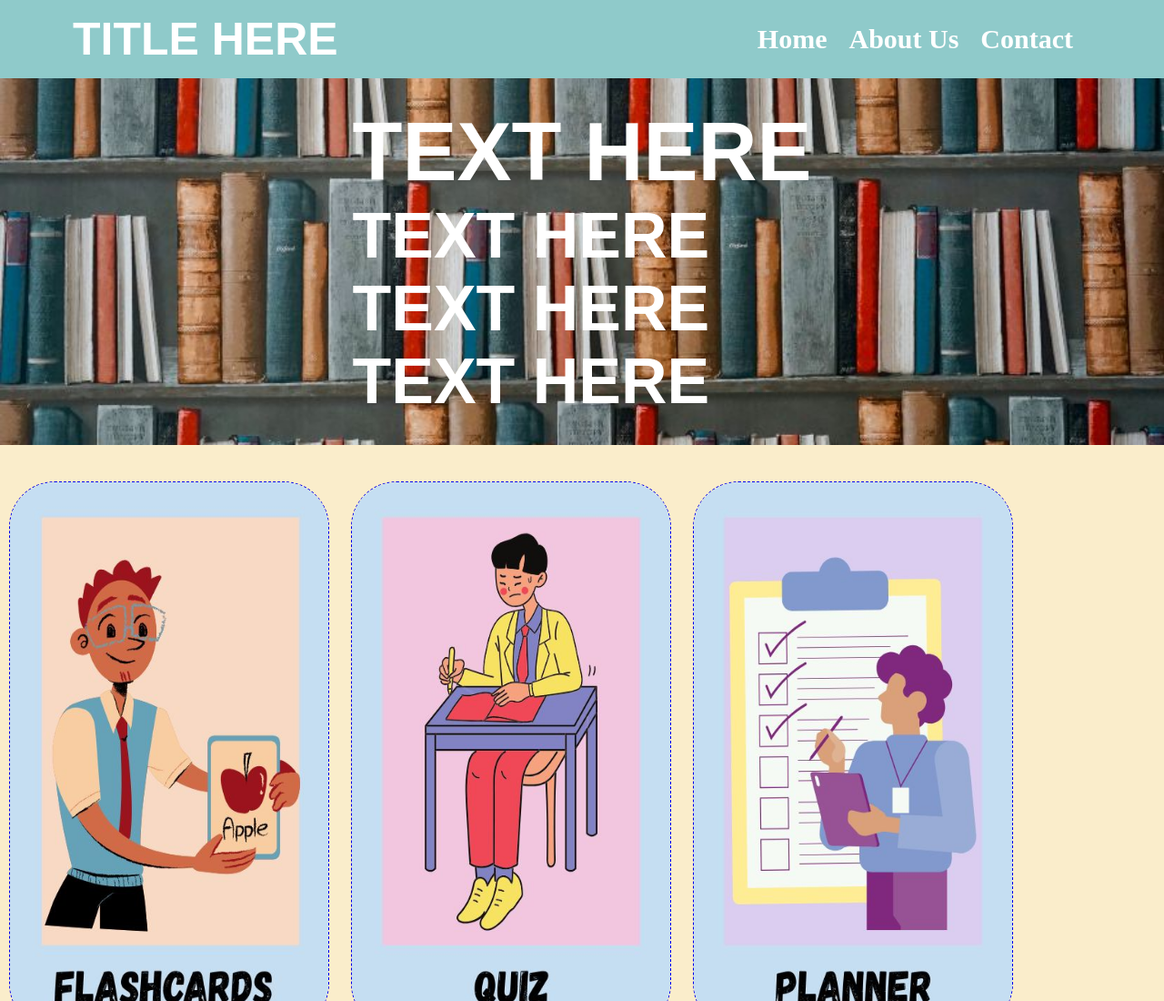
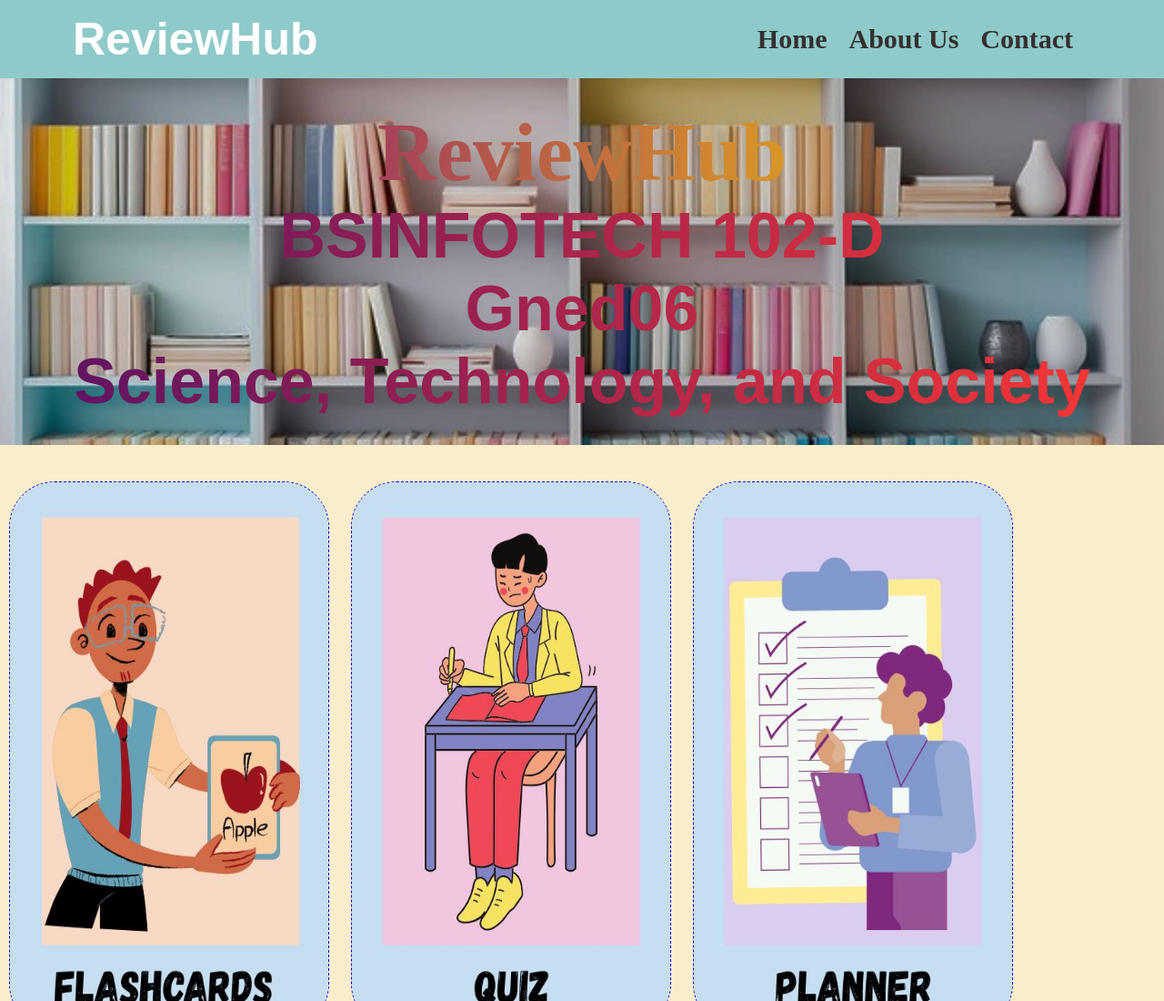
Before and after one commit to nygmark/ReviewHub, a plain HTML site: page mainPage/mainpage.html in a window 1280 px wide. Shown: the top 1100 px of the page at 91% size. Drawn offline with Linux system fonts and the light colour scheme.

Commit message:
bg color font and color
bg, text font and color,

```diff
--- a/mainPage/mainpage.html
+++ b/mainPage/mainpage.html
@@ -2,7 +2,7 @@
 <html lang="en">
 <head>
     <meta charset="UTF-8">
-    <meta name="viewport" content="width=device-width, initial-scale=1.0">
+    <meta name="viewport" content="width=dev, initial-scale=1.0">
     <title>Homepage</title>
     <style>
         *{
@@ -13,7 +13,7 @@
             margin: 0px;
         }
         .temp{
-            background-image: url(temp2.jpg);
+            background-image: url(finalbg.jpg);
             background-repeat: no-repeat;
             background-position: center;
             background-attachment: fixed;
@@ -42,7 +42,7 @@
             display: inline-block;
         }
         li a{
-            color: white;
+            color: rgb(53, 48, 48);
             font-size: 30px;
             font-weight: bold;
             margin-right: 20px;
@@ -54,17 +54,24 @@
             padding-top: 30px;
             padding-bottom: 30px;
         }
-        .header{
-            font-size: 90px;
-            font-weight: 800;
-            font-family: sans-serif;
-            color: white;
+        .header {
+        font-size: 90px;
+        font-weight: 800;
+        font-family: 'Times New Roman', Times, serif;
+        text-align: center;
+
+        background-image: linear-gradient(to right, purple, gold);
+            -webkit-background-clip: text;
+            -webkit-text-fill-color: transparent;
         }
         .sub-header{
             font-size: 70px;
             font-weight: 800;
             font-family: sans-serif;
-            color: white;
+            background-image: linear-gradient(to right, rgb(97, 20, 97),  hwb(0 21% 4%));
+            -webkit-background-clip: text;
+            -webkit-text-fill-color: transparent;
+            text-align: center;
         }
         .button-body{
             display: flex;
@@ -93,7 +100,7 @@
     <div class="temp">
         <nav class="navbar">
             <div class="navi">
-                <div class="logo">TITLE HERE</div>
+                <div class="logo">ReviewHub</div>
                 <ul>
                     <li><a href="#">Home</a></li>
                     <li><a href="#">About Us</a></li>
@@ -103,10 +110,10 @@
         </nav>
         <div class="body-header">
             <div>
-                <div class="header">TEXT HERE</div>
-                <div class="sub-header">TEXT HERE</div>
-                <div class="sub-header">TEXT HERE</div>
-                <div class="sub-header">TEXT HERE</div>
+                <div class="header">ReviewHub</div>
+                <div class="sub-header">BSINFOTECH 102-D</div>
+                <div class="sub-header">Gned06</div>
+                <div class="sub-header">Science, Technology, and Society</div>
             </div>
         </div>
     </div>
```
Also changed, not shown: mainPage/finalbg.jpg (added), mainPage/temp2.jpg (deleted).
